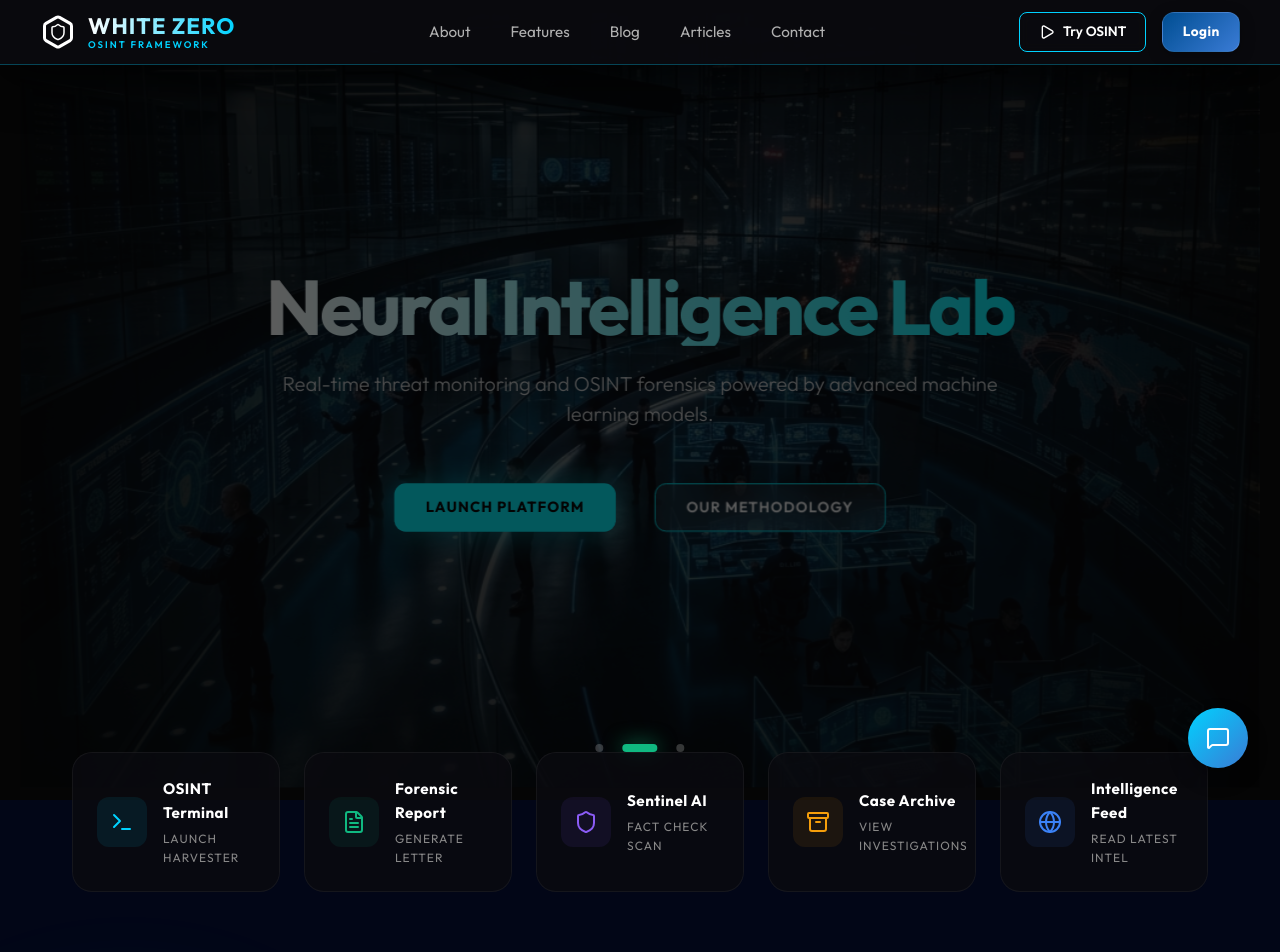
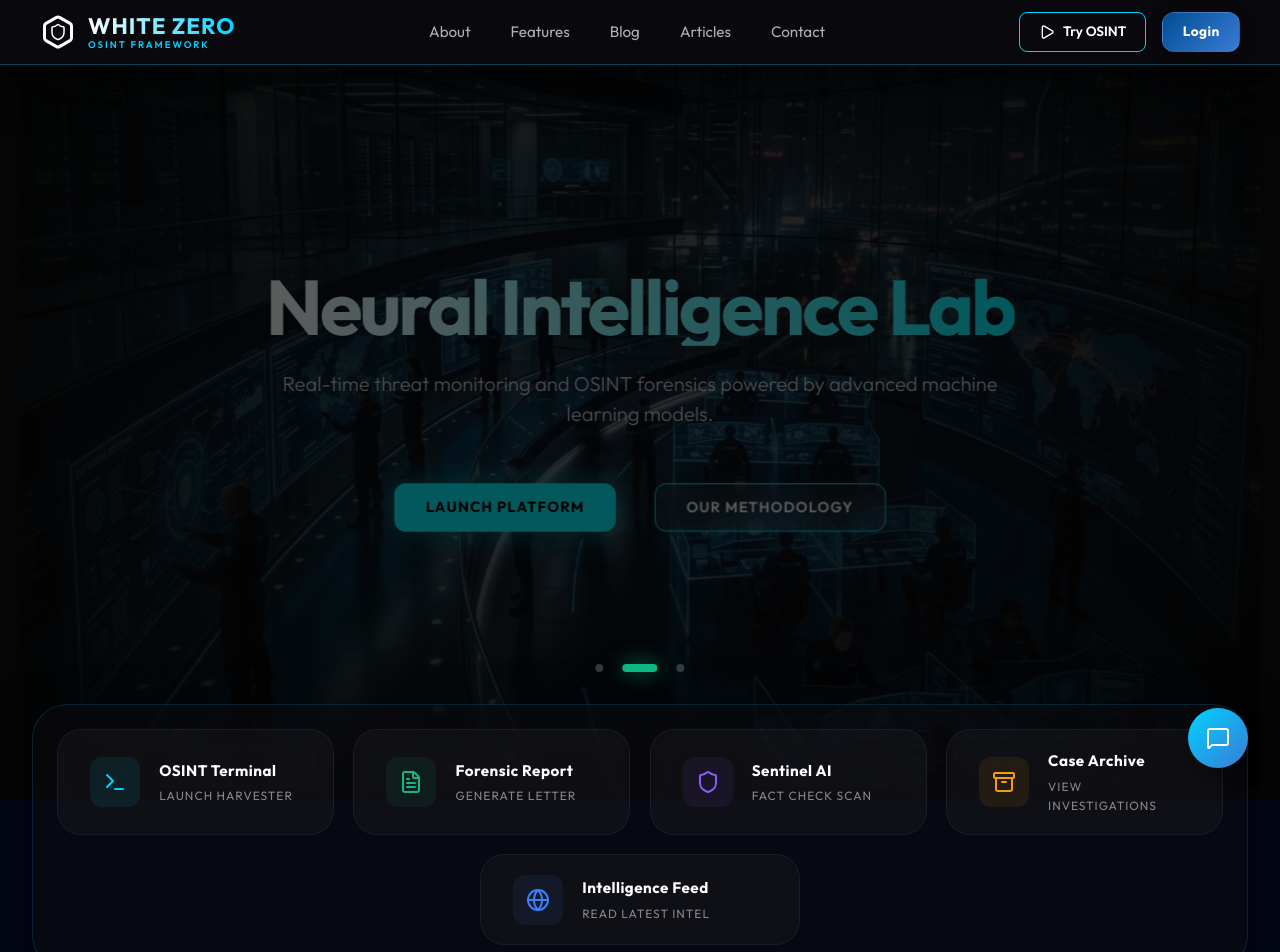
Before and after one commit to kasun-dil/White-Zero, a React app in the folder frontend/: page / in a window 1280 px wide. Shown: the top 952 px of the page. Built offline with nearby package versions, Linux system fonts and the light colour scheme; the HTML template or start-up script is replaced by a standard one.

Commit message:
Fix Hero dots overlap, redesign Shortcuts Dock, and unify Feature card sizes

```diff
--- a/frontend/src/components/Hero.css
+++ b/frontend/src/components/Hero.css
@@ -101,7 +101,7 @@
 
 .hero-dots {
   position: absolute;
-  bottom: 3rem;
+  bottom: 8rem; /* Moved up to avoid overlap */
   left: 50%;
   transform: translateX(-50%);
   display: flex;
--- a/frontend/src/components/Shortcuts.css
+++ b/frontend/src/components/Shortcuts.css
@@ -1,29 +1,39 @@
 .shortcuts-container {
-  max-width: 1200px;
-  margin: -3rem auto 4rem;
+  max-width: 1400px;
+  margin: -6rem auto 5rem;
   padding: 0 2rem;
   position: relative;
-  z-index: 50;
+  z-index: 100;
 }
 
 .shortcuts-grid {
-  display: grid;
-  grid-template-columns: repeat(auto-fit, minmax(200px, 1fr));
-  gap: 1.5rem;
+  display: flex;
+  justify-content: center;
+  flex-wrap: wrap;
+  gap: 1.2rem;
+  background: rgba(10, 10, 15, 0.6);
+  padding: 1.5rem;
+  border-radius: 35px;
+  border: 1px solid rgba(0, 210, 255, 0.15);
+  backdrop-filter: blur(40px) saturate(180%);
+  -webkit-backdrop-filter: blur(40px) saturate(180%);
+  box-shadow: 0 30px 60px rgba(0,0,0,0.6);
 }
 
 .shortcut-card {
   display: flex;
   align-items: center;
-  gap: 1rem;
-  padding: 1.5rem;
-  border-radius: 20px;
+  gap: 1.2rem;
+  padding: 1.2rem 2rem;
+  border-radius: 24px;
   text-decoration: none;
   color: white;
-  transition: all 0.4s cubic-bezier(0.175, 0.885, 0.32, 1.275);
+  transition: all 0.4s cubic-bezier(0.19, 1, 0.22, 1);
+  background: rgba(255, 255, 255, 0.03);
   border: 1px solid rgba(255, 255, 255, 0.05);
-  background: rgba(10, 10, 15, 0.8);
-  backdrop-filter: blur(20px);
+  flex: 1;
+  min-width: 250px;
+  max-width: 320px;
 }
 
 .shortcut-card:hover {
--- a/frontend/src/pages/FeaturesPage.jsx
+++ b/frontend/src/pages/FeaturesPage.jsx
@@ -71,13 +71,14 @@ const FeaturesPage = () => {
         </div>
       </FadeInSection>
 
-      <div className="responsive-grid" style={{ gap: '2.5rem' }}>
+      <div className="responsive-grid" style={{ gap: '2.5rem', alignItems: 'stretch' }}>
         {features.map((f, i) => (
           <FadeInSection key={f.id} delay={i * 0.1}>
             <div className={`feature-detail-card glass ${f.locked ? 'locked-feature' : ''}`} style={{
               height: '100%',
               display: 'flex',
               flexDirection: 'column',
+              justifyContent: 'space-between', /* Ensures buttons are aligned at bottom */
               alignItems: 'flex-start',
               textAlign: 'left',
               padding: '2.5rem',
```
